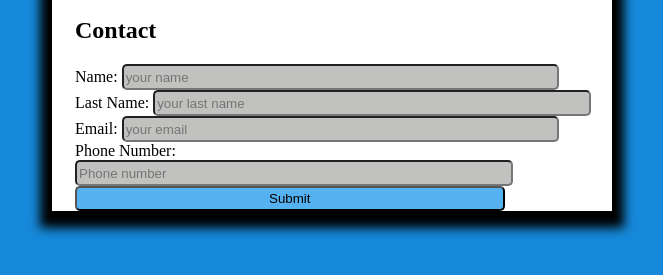
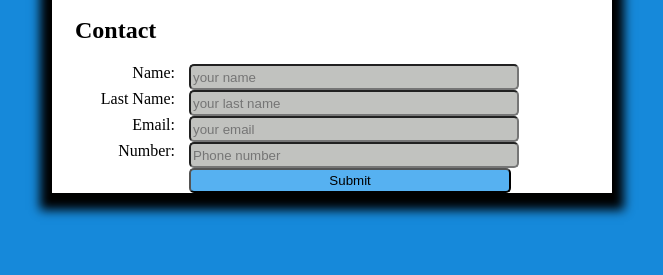
Before and after one commit to sida394/Web-Application, an Electron app: page index.html in a window 800 px wide. Shown: the part 153-428 px from the top of the page, without its empty margins (68-731 px from the left). Drawn offline with Linux system fonts and the light colour scheme.

Commit message:
modification in index.html  and style.css

```diff
--- a/CSS/style.css
+++ b/CSS/style.css
@@ -34,10 +34,16 @@ body
 {
     padding:  0px 0px 0px 23px;
 }
-
+label {
+	display: inline-block;
+	width: 100px;
+	margin-right: 10px;
+	vertical-align: top;
+	text-align: right;
+}
 #form input
 {
-   width: 80%;
+   width: 60%;
     height: 20px;
     border-radius: 5px;
     background: #c1c2bf;
@@ -45,7 +51,7 @@ body
 
 #form #send
 {
-   width: 80%;
+   width: 60%;
     height: 20px;
     border-radius: 5px;
     background: #c1c2bf;
--- a/index.html
+++ b/index.html
@@ -27,10 +27,11 @@
                                <input id="mail" type="text" name="email" placeholder="your email" required>
                                </div>
                                 <div>
-                               <label for="name">Phone Number:</label>
+                               <label for="name">Number:</label>
                                <input id="phoneNumber" type="number" name="PhoneNumber" placeholder="Phone number" required>
                                 </div>
                                <div>
+                                <label for="name"></label>
                                  <input id="send" type="submit" onclick="myFunctions()" name="submit">
                                 </div>
                         </div>
```
